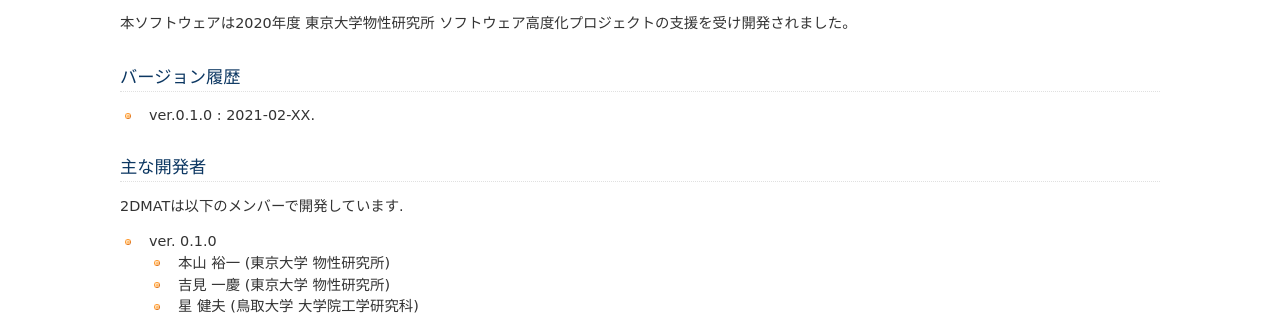
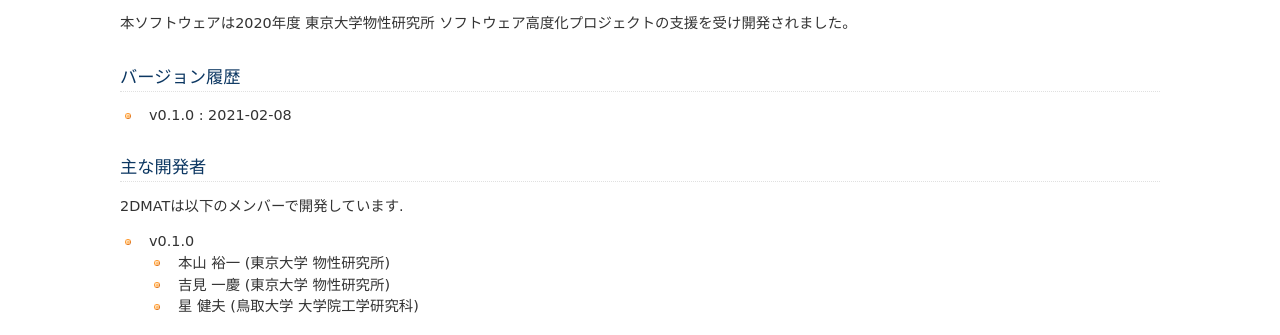
Before and after one commit to issp-center-dev/2DMAT, a Sphinx documentation site: the page built from doc/ja/source/introduction.rst, in a window 1280 px wide. Shown: the part 775-1110 px from the top of the page. Built offline with Sphinx 7.4.7, drawn with Linux system fonts in a browser that asks for light colours.

Commit message:
update doc (added release date)

```diff
--- a/doc/ja/source/introduction.rst
+++ b/doc/ja/source/introduction.rst
@@ -31,14 +31,14 @@
 バージョン履歴
 ----------------------
 
-- ver.0.1.0 : 2021-02-XX.
+- v0.1.0 : 2021-02-08
 
 
 主な開発者
 ----------------------
 2DMATは以下のメンバーで開発しています.
 
-- ver. 0.1.0
+- v0.1.0
 
   - 本山 裕一 (東京大学 物性研究所)
   - 吉見 一慶 (東京大学 物性研究所)
```
